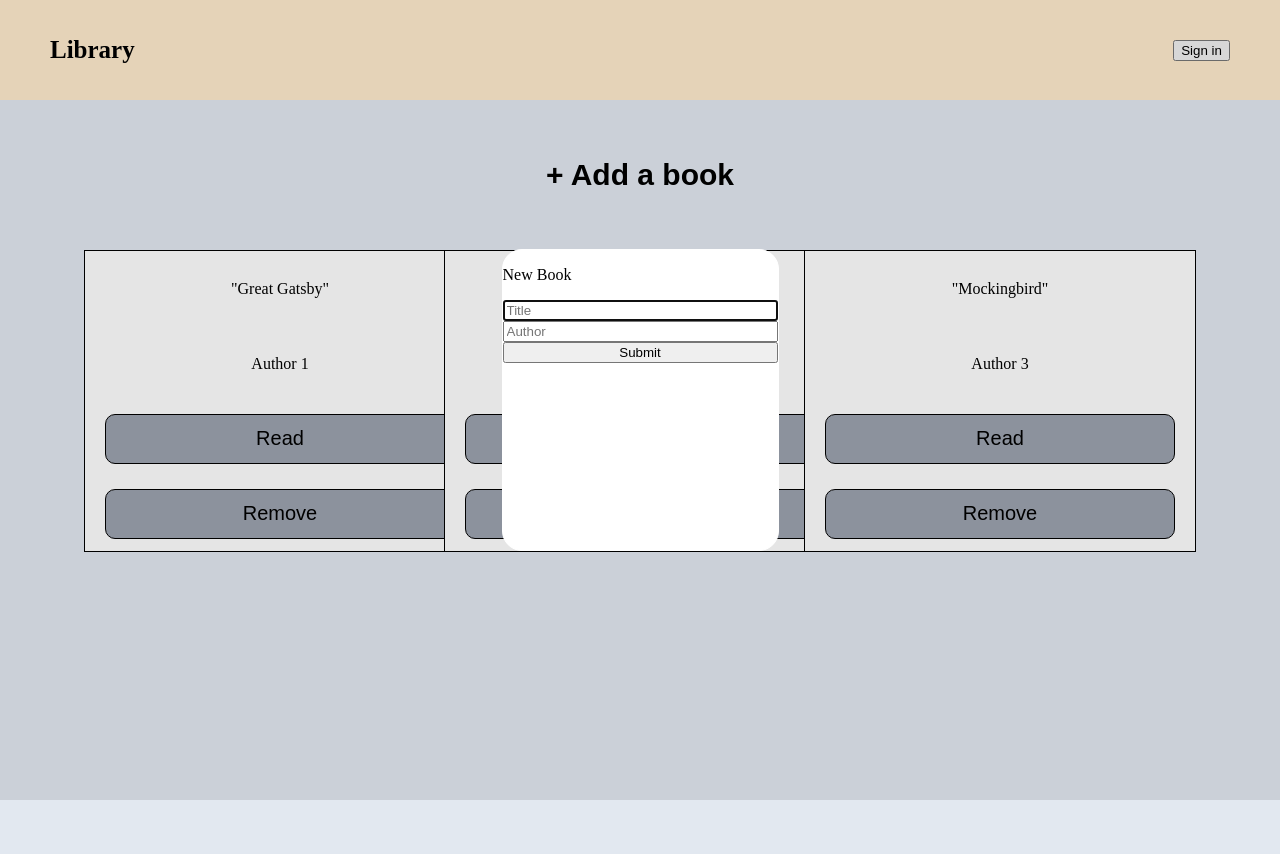
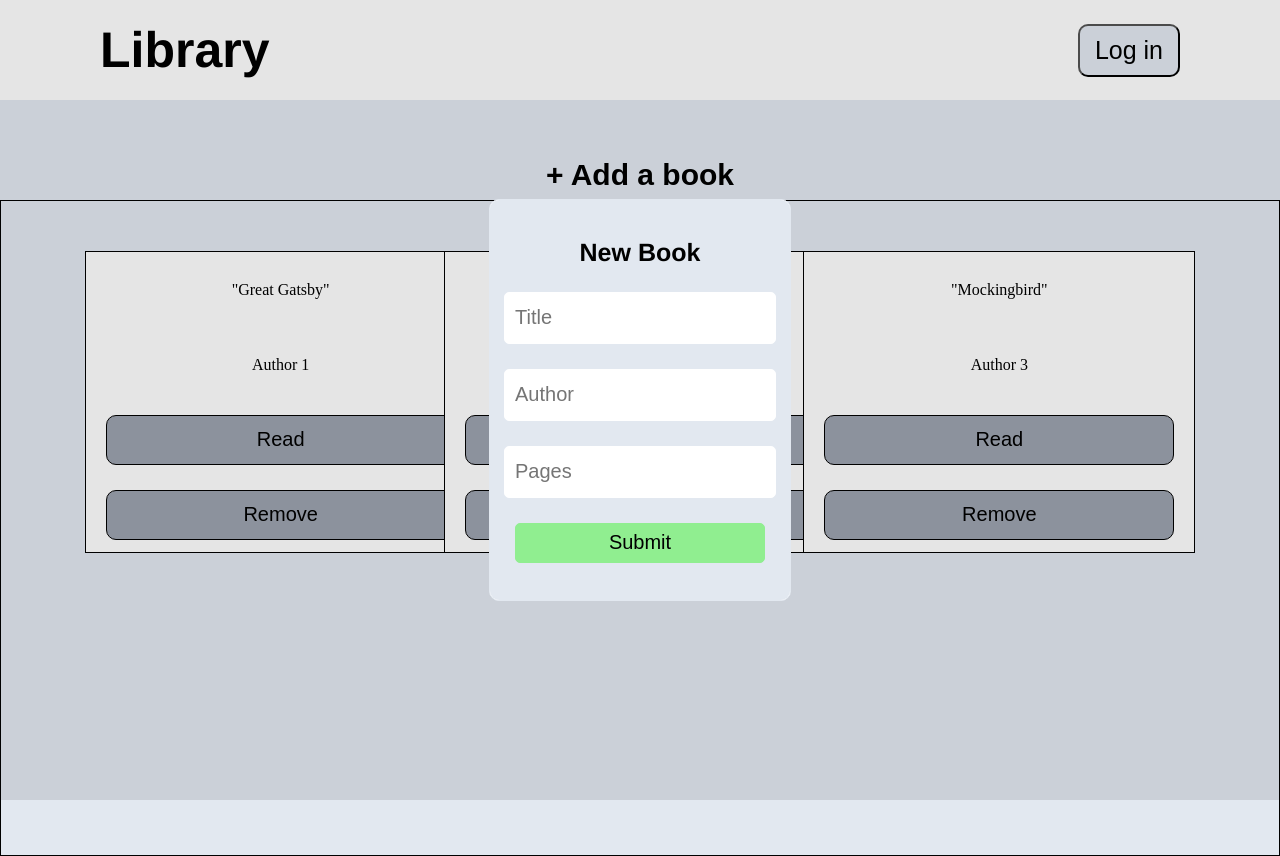
Before and after one commit to tong03/libraryApp, a plain HTML site: page index.html in a window 1280 px wide. Both pictures are taken after a click on the button "+ Add a book". Drawn offline with Linux system fonts and the light colour scheme.

Commit message:
Added visual changes and create book function
Layout and elements change for dialog modal pop up, as well as fixing
the header layout to look more aesthetic. Implemented a working function
to create new Book object when the submit button is clicked on the form,
reading out the form values for each input as parameters for the Book
constructor. Then initialized a display book function to create new
elements on the DOM base on each Book object attribute.

```diff
--- a/index.html
+++ b/index.html
@@ -9,7 +9,7 @@
 <body>
     <div class="header">
         <div>Library</div>
-        <button>Sign in</button>
+        <button>Log in</button>
     </div>
 
     <div class="content">
@@ -18,15 +18,16 @@
                 <div id="formContainer">
                     <form id="bookForm">
                         <p>New Book</p>
-                        <input type="text" placeholder="Title">
-                        <input type="text" placeholder="Author">
+                        <input type="text" name="title" placeholder="Title">
+                        <input type="text" name="author" placeholder="Author">
+                        <input type="number" name="pages" placeholder="Pages">
                         <button id="submitButton">Submit</button>
                     </form>
                 </div>
             </dialog>
             <button id="addBook">+ Add a book</button>
         </div>
-        <div class="bookDisplay">
+        <div id="bookDisplay">
             <div class="book" id="Great Gatsby">
                 <p>"Great Gatsby"</p>
                 <p>Author 1</p>
--- a/main.js
+++ b/main.js
@@ -1,35 +1,51 @@
 const myLibrary = [];
 
+const addButton = document.getElementById("addBook");
+const addDialog = document.getElementById("addDialog");
+const submitButton = document.getElementById("submitButton");
+const bookForm = document.getElementById("bookForm");
+const bookDisplay = document.getElementById("bookDisplay");
+
 // constructor
-function Library() {
-
+class Book {
+    constructor(author, title, pages){
+        this.title = title;
+        this.author = author;
+        this.pages = pages;
+    }
 }
 
 function addBookToLibrary(book) {
     myLibrary.push(book);
 }
 
-function displayLibrary() {
-    for (book in myLibrary) {
+function displayLibrary(myLibrary) {
+    for (const book of myLibrary) {
         console.log(book);
+        const bookCard = document.createElement("div");
+        bookCard.classList.add("book");
+        bookCard.setAttribute("id", book.title);
+        const titleName = document.createElement("p");
+        titleName.innerHTML = book.title;
+        const authorName = document.createElement("p");
+        authorName.innerHTML = book.author;
+        const readBtn = document.createElement("button");
+        readBtn.innerHTML = "Read";
+        const removeBtn = document.createElement("button");
+        removeBtn.innerHTML = "Remove";
+        bookCard.appendChild(titleName);
+        bookCard.appendChild(authorName);
+        bookCard.appendChild(readBtn);
+        bookCard.appendChild(removeBtn);
+        bookDisplay.appendChild(bookCard);
     }
 }
-
-const addButton = document.getElementById("addBook");
-const addDialog = document.getElementById("addDialog");
-const submitButton = document.getElementById("submitButton");
-// const bookForm = document.getElementById("bookForm");
 
 addDialog.addEventListener("click", (event) => {
     if (event.target == addDialog) {
         addDialog.close();
     }
-    // console.log(event.target);
 });
-
-// bookForm.addEventListener("click", (event) => {
-//     event.stopPropagation();
-// });
 
 addButton.addEventListener("click", () => {
     addDialog.showModal();
@@ -37,5 +53,15 @@ addButton.addEventListener("click", () => {
 
 submitButton.addEventListener("click", (event) => {
     event.preventDefault();
+    // const formData = new FormData(bookForm);
+    const title = bookForm.title.value;
+    const author = (bookForm.author.value);
+    const pages = bookForm.pages.value;
+    const newBook = new Book(title, author, pages);
+    addBookToLibrary(newBook);
+    // for (const pair of formData.entries()){
+    //     console.log(pair[0]);
+    // }
+    displayLibrary(myLibrary);
     addDialog.close();
 });
--- a/style.css
+++ b/style.css
@@ -8,17 +8,25 @@ body {
 }
 
 .header {
-    background-color: blanchedalmond;
+    background-color: white;
     display: flex;
     justify-content: space-between;
     align-items: center;
 
-    padding: 0 50px;
+    padding: 0 100px;
 }
 
 .header > div {
+    font-size: 50px;
+    font-weight: bold;
+    font-family:'Franklin Gothic Medium', 'Arial Narrow', Arial, sans-serif;
+}
+
+.header > button {
     font-size: 25px;
-    font-weight: bold;
+    padding: 10px 15px;
+    border-radius: 10px;
+    background-color: #e2e8f0;
 }
 .content {
     background-color: #e2e8f0;
@@ -26,8 +34,8 @@ body {
     grid-template-rows: 100px 1fr;
 }
 
-.bookDisplay {
-    /* border: 1px solid black; */
+#bookDisplay {
+    border: 1px solid black;
     display: grid;
     grid-template-rows: 1fr 1fr;
     grid-template-columns: repeat(auto-fit, minmax(300px, 1fr));
@@ -91,41 +99,74 @@ body {
 
 /* Setup so that dialog closes when clicked outside of it */
 
-/* #addDialog {
-    background-color: aqua;
-    width: 250px;
-    height: 350px;
+dialog {
     padding: 0;
 
-    background-color: white;
-    border: 1px solid white;
+    border: 1px solid #e2e8f0;
+    outline: none;
     border-radius: 10px;
-    outline: none;
+}
+
+#formContainer {
+    border-radius: 10px;
+    width: 300px;
+    height: 400px;
+    padding: 0;
 
     display: flex;
     flex-direction: column;
-    flex-grow: 1;
-} */
+    align-items: center;
+    justify-content: center;
 
-dialog {
-    padding: 0;
-
-    background-color: white;
-    border: 1px solid white;
-    border-radius: 20px;
-    outline: none;
-}
-
-#formContainer {
-    box-sizing: border-box;
-    width: 275px;
-    height: 300px;
 }
 
 #bookForm {
+    /* border: 1px solid black; */
+    background-color: #e2e8f0;
+    height: 100%;
+    width: 100%;
     display: flex;
     flex-direction: column;
-    justify-content: space-around;
-    flex-grow: 1;
+    justify-content: center;
+    gap: 25px;
+}
+
+#bookForm > p {
+    /* border: 1px solid black; */
+    margin: 0;
+    text-align: center;
+
+    font-size: 25px;
+    font-weight: bold;
+    font-family: 'Franklin Gothic Medium', 'Arial Narrow', Arial, sans-serif;
+}
+
+form > input, form > button {
+    height: 40px;
+    width: 250px;
+    align-self: center;
+    font-size: 20px;
 
 }
+
+form > input {
+    border: 1px solid white;
+    border-radius: 5px;
+    outline: 0;
+    border-radius: 5px;
+    outline: 0;
+    padding: 5px 10px;
+}
+
+form > button {
+    background-color: lightgreen;
+    border: 1px solid lightgreen;
+    border-radius: 5px;
+    outline: 0;
+    padding: 5px 10px;
+
+}
+
+form > button:hover {
+    opacity: 80%;
+}
```
